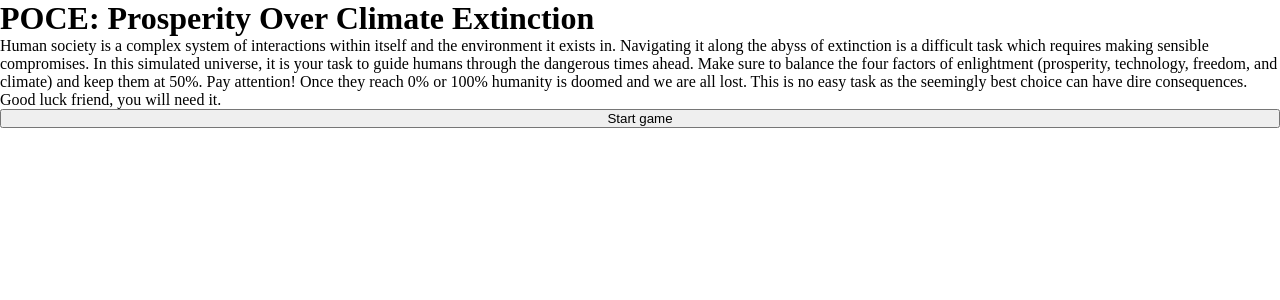
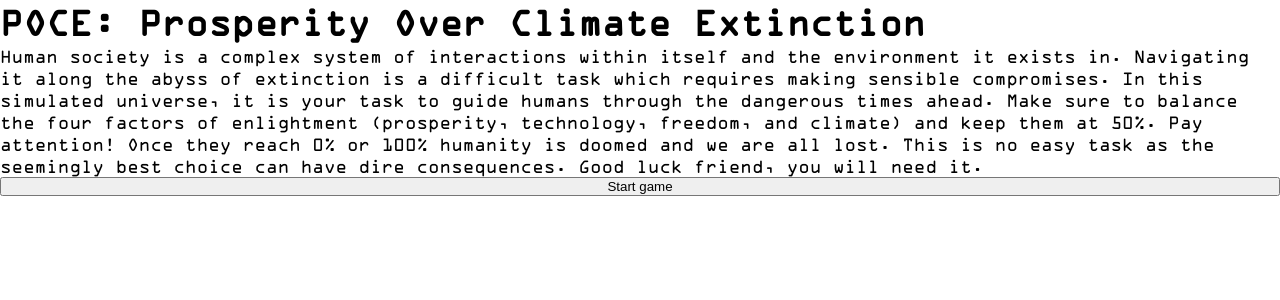
Before and after one commit to Poke-the-Game/P-O-C-E, a Svelte app: page / in a window 1280 px wide. Shown: the top 300 px of the page. Built offline with nearby package versions, Linux system fonts and the light colour scheme.

Commit message:
Fix font.

```diff
--- a/src/app.css
+++ b/src/app.css
@@ -5,9 +5,7 @@
 
 @font-face {
   font-family: 'OCRA';
-  font-style: normal;
-  font-weight: 400;
-  src: url("/fonts/OCRA.ttf") format('ttf');
+  src: url("/fonts/OCRA.ttf") format('truetype');
 }
 
 html {
```
Also changed, not shown: public/fonts/OCRA.ttf.
